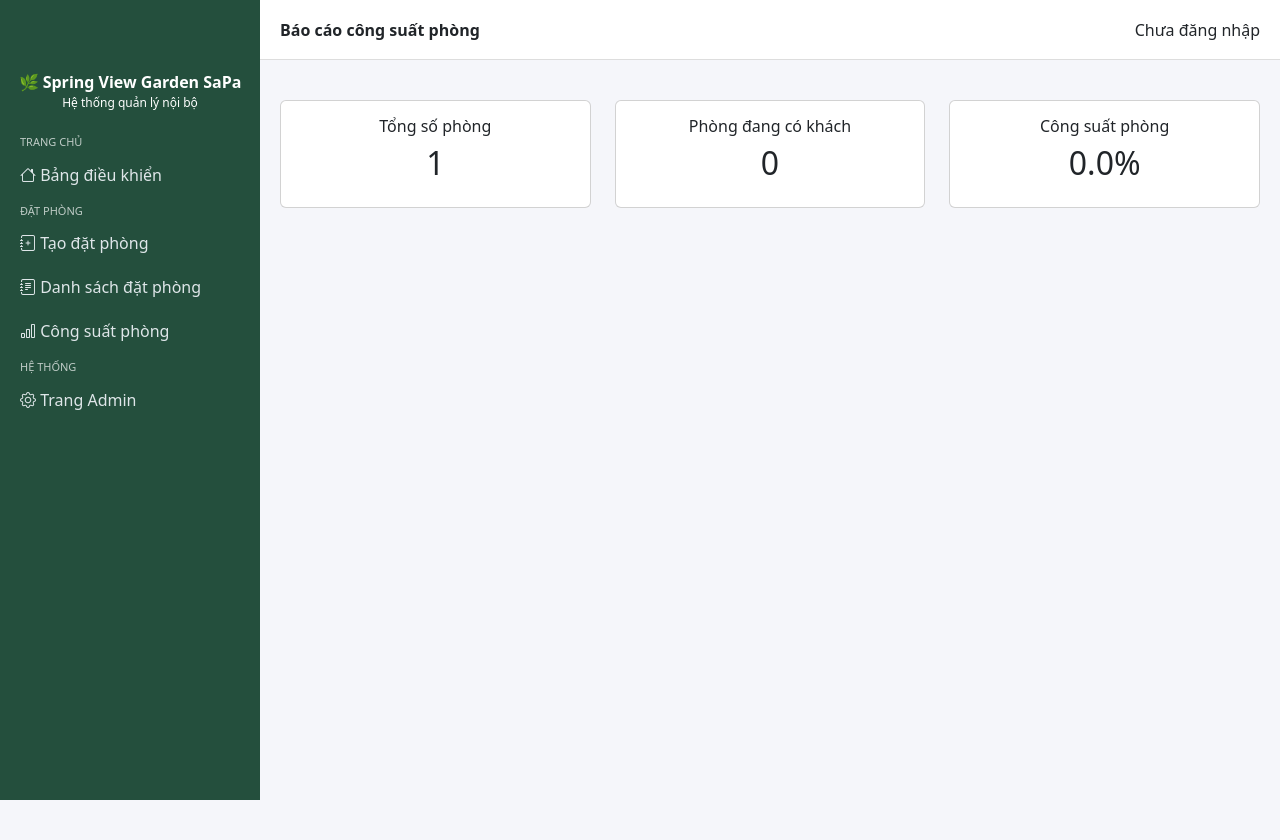
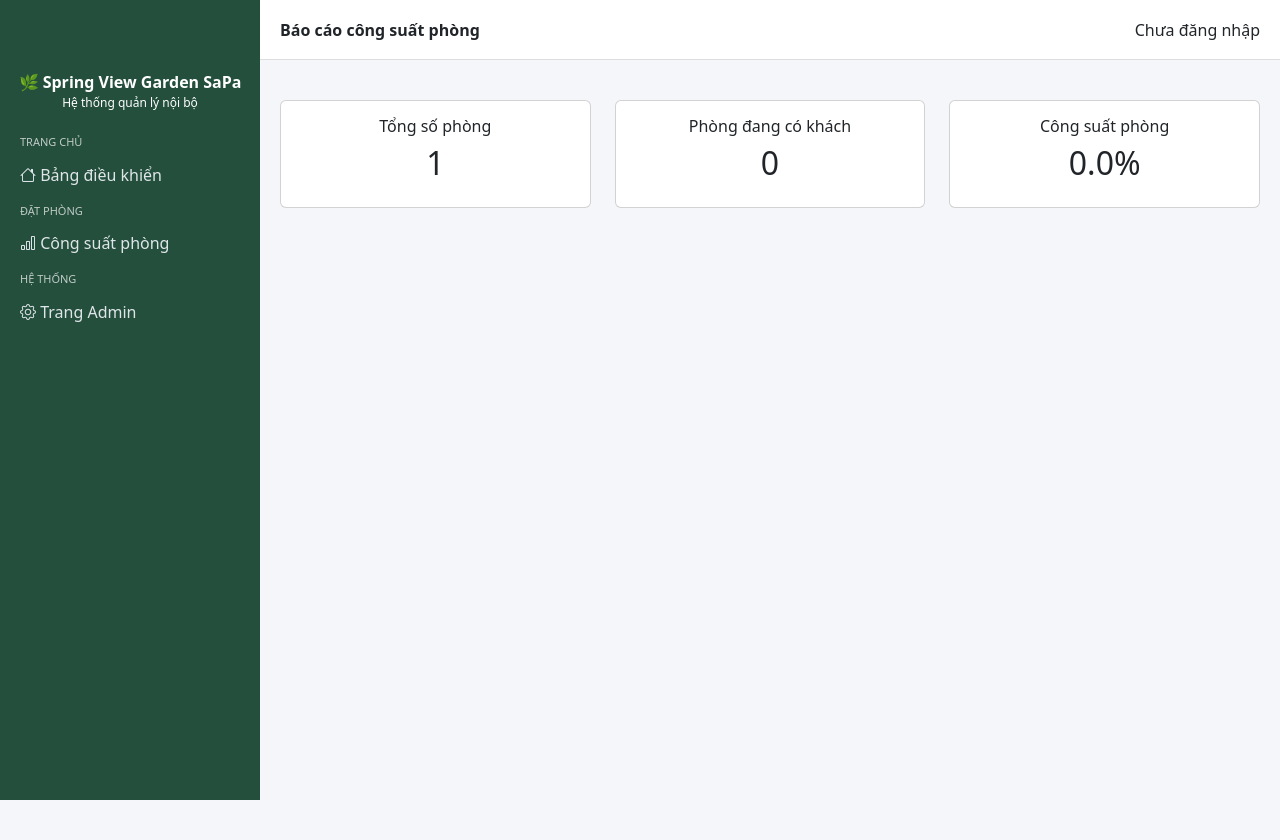
Before and after one commit to huyhandsome6996/quanlykhachsan, a Django app: page /cong-suat-phong/ in a window 1280 px wide. Shown: the top 840 px of the page. Run offline with Django 5.2, Linux system fonts and the light colour scheme; data comes from the database, SQL or seed files in the repository; parts of the project's set-up code (start-up, migrations or seed data) failed here and were passed over.

Commit message:
chinh sua giao dien phan quyen

```diff
--- a/templates/base.html
+++ b/templates/base.html
@@ -103,16 +103,17 @@
 
       <div class="nhom-menu">Đặt phòng</div>
 
+{% if user.is_superuser %}
+      <a href="{% url 'dat_phong:tao_dat_phong' %}">
+        <i class="bi bi-journal-plus"></i> Tạo đặt phòng
+      </a>
+      {% endif %}
 
-      <!--thêm nút tao đặt phòng-->
-      <a href="{% url 'dat_phong:tao_dat_phong' %}"><i class="bi bi-journal-plus"></i> Tạo đặt phòng</a>
-
-
-
-      <a href="{% url 'dat_phong:danh_sach_dat_phong' %}"><i class="bi bi-journal-text"></i> Danh sách đặt phòng</a>
-
-
-
+      {% if user.is_superuser %}
+      <a href="{% url 'dat_phong:danh_sach_dat_phong' %}">
+        <i class="bi bi-journal-text"></i> Danh sách đặt phòng
+      </a>
+      {% endif %}
 
 
 <!--nút báo cáo công suất phòng....Tú 6-->
```
